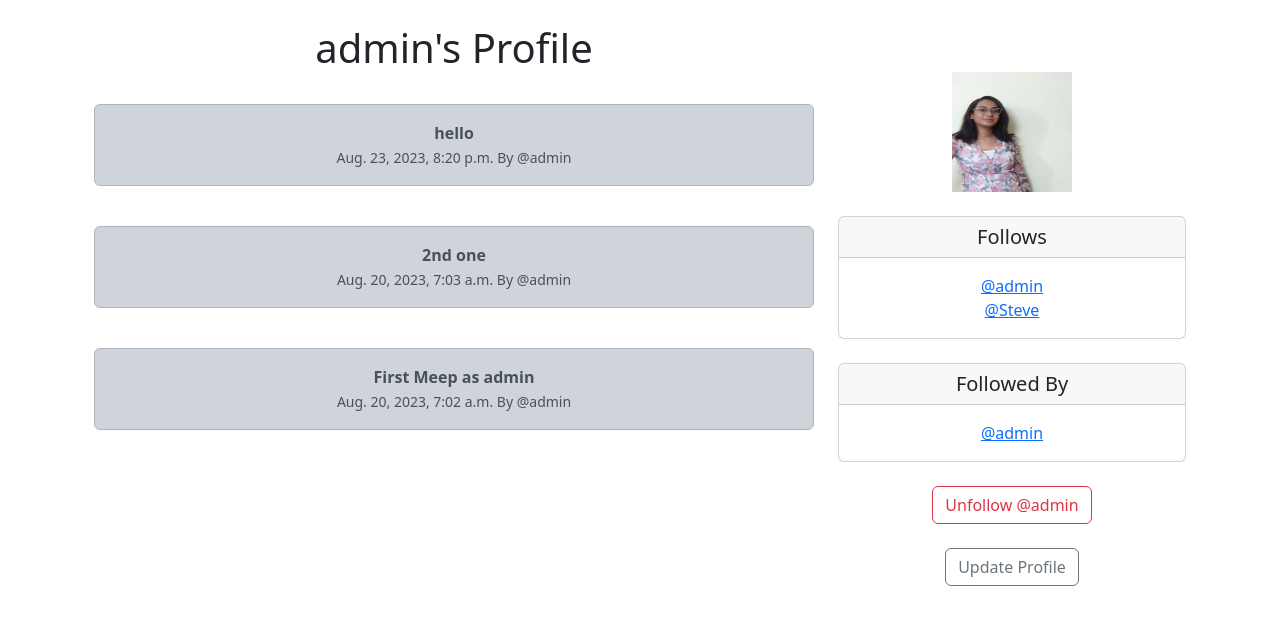
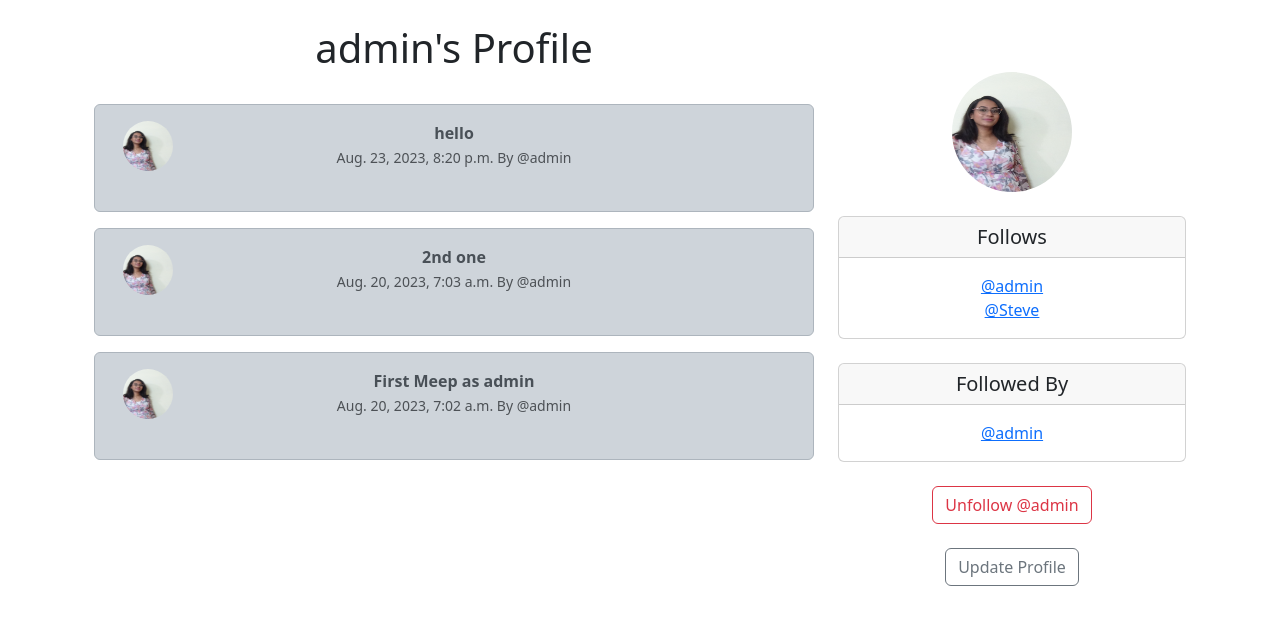
Before and after one commit to nevilia/Twitter-Clone, a Django app: page /profile/1 in a window 1280 px wide. Shown: the part 56-681 px from the top of the page. Run offline with Django 4.2, Linux system fonts and the light colour scheme; a user stored in the database is signed in; data comes from the database, SQL or seed files in the repository; both versions use the stored data as it was after the commit.

Commit message:
user specific profile pic now on home page

```diff
--- a/musker/templates/profile.html
+++ b/musker/templates/profile.html
@@ -1,4 +1,5 @@
 {% extends 'base.html' %}
+{% load static %}
 {% block content %}
     {% if profile %}
     <div class="container text-center">
@@ -9,20 +10,33 @@
                 {% if meeps %}
                     {% for meep in meeps %}
                     <div class="alert alert-dark" role="alert">
+                        <div class="container">
+                            <div class="row">
+                                <div class="col-1">
+                                    {% if profile.profile_image %}
+                                        <img src="{{ profile.profile_image.url }}" width=50 height=50 class="rounded-circle" alt="{{ profile.user.username }}">
+                                    {% else %}
+                                    <img src="{% static 'images/profile_icon.jpg' %}" width=50 height=50 class="rounded-circle" alt="{{ profile.user.username }}">
+                                    {% endif %}
+                                </div>
+                                <div class="col-10">
                                     <b>{{ meep.body }}</b><br>
 
                                     <small class="text-muted">
                                         {{ meep.created_at }} By
                                         @{{ meep.user.username }}
                                     </small>
+                                </div>
+                            </div>
                         </div> <br>
+                    </div>
                     {% endfor %}
                 {% endif %}
             </div>
             <div class="col-4">
                 <br><br>
                 {% if profile.profile_image %}
-                    <img src="{{ profile.profile_image.url }} " style = "width: 120px; height:120px" alt="">
+                    <img src="{{ profile.profile_image.url }} " style = "width: 120px; height:120px" class="rounded-circle" alt="Profile Image">
                     {% comment %} profile.profile_image is going to show us the adress only.to get the correct url use .url . That's why now we can pass it in img src {% endcomment %}
                     <br><br>
                 {% endif %}
```
Also changed, not shown: musker/templates/home.html (+19 -6 lines), musker/templates/profile_list.html (+8 -1 lines), db.sqlite3. Lines whose indentation alone changed are shown as unchanged.
